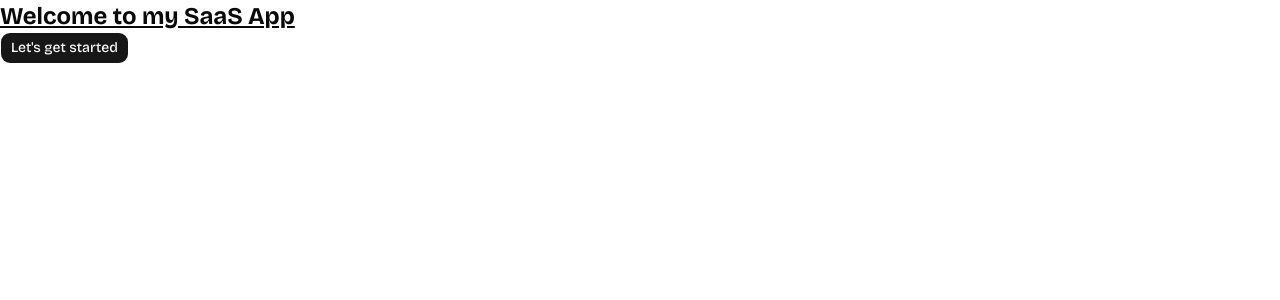
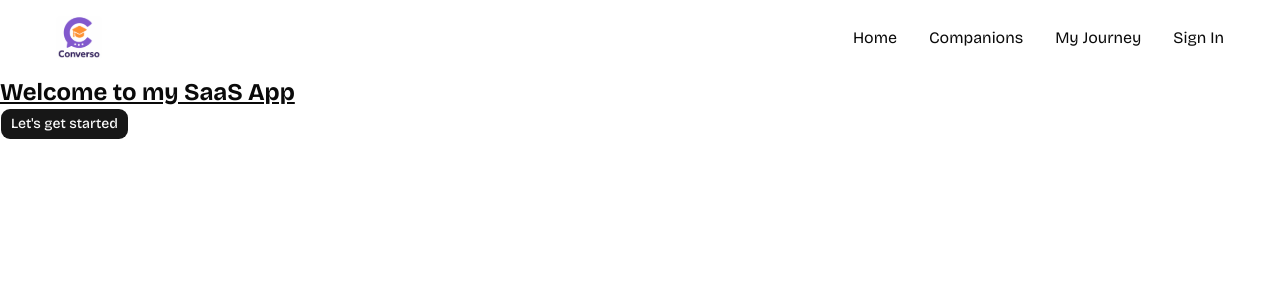
Before and after one commit to CharlyMoo/jsm_saas_app, a Next.js app: page / in a window 1280 px wide. Shown: the top 300 px of the page. Built offline with nearby package versions, Linux system fonts and the light colour scheme.

Commit message:
Add Navbar without dynamic content

```diff
--- a/app/layout.tsx
+++ b/app/layout.tsx
@@ -2,6 +2,7 @@
 import { Bricolage_Grotesque, Geist } from "next/font/google";
 import "./globals.css";
 import { cn } from "@/lib/utils";
+import Navbar from "@/components/Navbar";
 
 const geist = Geist({subsets:['latin'],variable:'--font-sans'});
 
@@ -21,8 +22,11 @@
   children: React.ReactNode;
 }>) {
   return (
-    <html lang="en" className={cn("font-sans", geist.variable)}>
-      <body className={`${bricolage.variable} antialiased`}>{children}</body>
+    <html lang="en">
+      <body className={`${bricolage.variable} antialiased`}>
+        <Navbar />
+        {children}
+      </body>
     </html>
   );
 }
--- /dev/null
+++ b/components/Navbar.tsx
@@ -0,0 +1,25 @@
+import Image from 'next/image'
+import Link from 'next/link'
+
+const Navbar = () => {
+  return (
+    <nav className='navbar'>
+        <Link href="/">
+            <div className='flex items-center gap-2.5 cursor-pointer'>
+                <Image
+                    src="/images/logo.svg"
+                    alt="logo" width={46}
+                    height={44}/>
+            </div>
+        </Link>
+        <div className='flex items-center gap-8'>
+            <p>Home</p>
+            <p>Companions</p>
+            <p>My Journey</p>
+            <p>Sign In</p>
+        </div>
+    </nav>
+  )
+}
+
+export default Navbar
```
